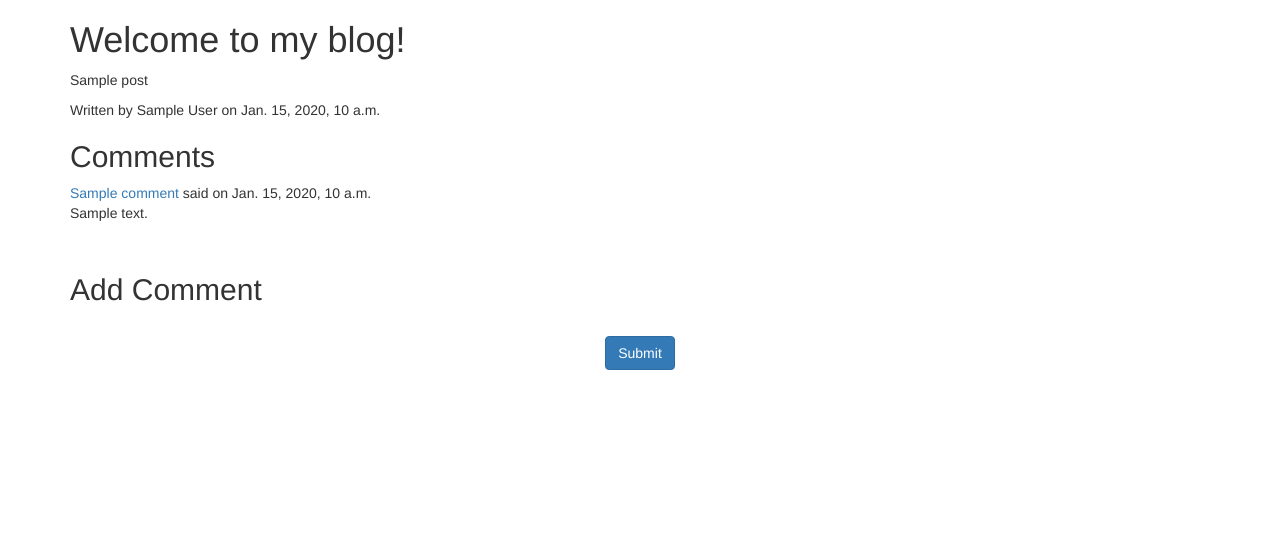
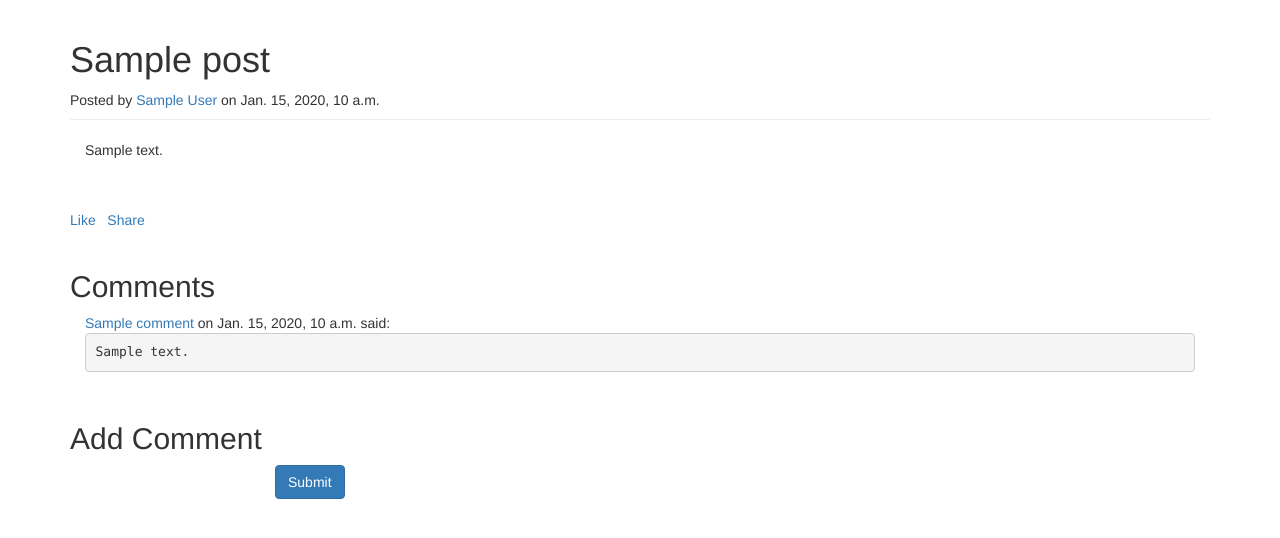
Before and after one commit to triump0870/miniblog, a Django app: template blog/templates/blog/blog_post.html in a window 1280 px wide. Shown: the top 538 px of the page. Run offline with Django 3.2, Linux system fonts and the light colour scheme; the template is opened without the code that fills it: most values are stand-ins (such as "Sample title", 1, 10 or a date in 2020).

Commit message:
Updated with Twitter Bootstrap

```diff
--- a/blog/templates/blog/blog_post.html
+++ b/blog/templates/blog/blog_post.html
@@ -1,44 +1,106 @@
 {% extends "_layouts/base.html" %}
-{%block page_title %}
-{{ post.title }}
-{%endblock%}
-{% block page_content %}
-<div class="content">
-    <p>
-        {{ post.title }}
-    </p>
+{% load blog_extras %}
+{% block post_title %}
+	<div class="page-header">
+		<h1>{{ post.title }}</h1>
         <span>
-        Written by {{ post.author }}  on {{ post.created_at }}
+                Posted by <a href="{{ post.author  }}">{{post.author | title}}</a>  on {{ post.created_at }}
             </span>
 	</div>
+{% endblock %}
 
-{% if post.comment_set.all %}
+{% block page_content %}
+	<div class="container-fluid">
+
+    		<p>
+        		{{ post.content }}
+    		</p>
+
+            <br />
+            <!-- <span> <a href="{{post.
+            "></a></span> -->
+	</div>
+	<br />
+    <div class="">
+        <form action="{% url 'blog:vote' post.id%}" method="post">
+
+        {% csrf_token %}
+        <span>
+        <a  name="like" href="">Like</a>
+        &nbsp;
+        <a href="">Share</a>
+        </span>
+        </form>
+    </div>
+	<br />
+
+    <!-- #Comment Section -->
+	{% if post.comments_set.all %}
+    <div class="container-fluid">
+        <div class="row">
 		  <h2>Comments</h2>
-<div class="comments">
-    {% for comment in post.comment_set.all %}
+        </div>
+    	{% for comment in post.comments_set.all %}
+        <div class="row-fluid">
         	<span>
-            <a href="{{ comment.website }}">{{ comment.name }}</a> said on {{ comment.created_at }}
+            	<a href="{{ comment.website }}">{{ comment.name }}</a> on {{ comment.commented_at }} said:
        			</span>
-        <p>
-            {{ comment.text }}
-        </p>
+        </div>
+        <div class="row-fluid">
+       		<pre>{{ comment.text }}</pre>
     			{% endfor %}
+        </div>
     </div>
 	{% endif %}
 
+    <!-- #Add Comment Section -->
 	<br />
+    <div class="container-fluid">
+        <div class="row">
+	       <h2>Add Comment</h2>
+        </div>
+	    <form roll='form' action="" method="POST" class="form-horizontal" >
+    		{% csrf_token %}
+            {% for field in form %}
+            <fieldset class="form-group">
+                <label class="control-label col-sm-2" for="id_{{ field.name }}">{{ field.label }}:</label>
+                <div class="col-sm-10">
 
-<h2>Add Comment</h2>
+                        {{ field|addcss:"form-control" }}
+                        <p class="help-text">{{ field.help_text }} </p>
 
-<form roll='form' action="" method="POST">
-    {% csrf_token %}
-    <div class="table-responsive">
-    <table class="table">
-        {{ form.as_table }}
-    </table>
                 </div>
-    <div style="text-align:center;">
+            </fieldset>
+            {% endfor %}
+            <!-- <div class="form-group">
+                <label class="control-label col-sm-2" for="name">Name:</label>
+                <div class="col-sm-10">
+                    <input id="name" class="form-control" id="name" placeholder="Enter Name">
+                </div>
+            </div>
+            <div class="form-group">
+                <label class="control-label col-sm-2" for="website">Website:</label>
+                <div class="col-sm-10">
+                    <input type="website" class="form-control" id="website" placeholder="Enter Website">
+                </div>
+            </div>
+    		<div class="form-group">
+    			<label class="control-label col-sm-2" for="email">Email:</label>
+                <div class="col-sm-10">
+                    <input type="email" class="form-control" id="email" placeholder="Enter Email">
+                </div>
+    		</div>
+            <div class="form-group">
+                <label class="control-label col-sm-2" for="text">Comment:</label>
+                <div class="col-sm-10">
+                    <textarea type="text" class="form-control" id="text" placeholder="Enter Your Comment"></textarea>
+                </div>
+            </div> -->
+            <div class="form-group">
+                <div class="col-sm-offset-2 col-sm-10">
                     <button class="btn btn-primary" type="submit" >Submit</button>
                 </div>
+            </div>
 	    </form>
+    </div>
 {% endblock %}
--- a/blog/urls.py
+++ b/blog/urls.py
@@ -5,4 +5,5 @@ urlpatterns = patterns('',
 	url(r"^$",views.PostListView.as_view(), name="list"),
 
 	url(r"^(?P<slug>[\w-]+)/$",view_post, name="detail"),
+	url(r"^(?P<post_id>[0-9]+)/vote/$",views.vote, name='vote'),
 	)
--- a/miniblog/templates/_layouts/base.html
+++ b/miniblog/templates/_layouts/base.html
@@ -2,13 +2,19 @@
 <html>
 	<head>
 		<title>{% block page_title %}{% endblock%}Miniblog</title>
+		<meta name="viewport" content="width=device-width, initial-scale=1">
+		<meta name="viewport" content="width=device-width, initial-scale=1, maximum-scale=1, user-scalable=no">
 		<link rel="stylesheet" type="text/css" href="{{STATIC_URL}}css/bootstrap.min.css">
 		<!-- <link rel="stylesheet" type="text/css" href="{{STATIC_URL}}css/bootstrap-responsive.min.css"> -->
 	</head>
 	<body>
-		<div class="container">
-			<h1>Welcome to my blog!</h1>
-			{% block page_content %}{% endblock %}
-		</div>
+		{% block body_container %}
+			<div class="container">
+				{% block post_title %}
+					<h1>Welcome to my blog!</h1>
+				{% endblock %}
+				{% block page_content %}{% endblock %}
+			</div>
+		{% endblock %}
 	</body>
 </html>
```
Also changed, not shown: blog/forms.py (+10 -0 lines), blog/models.py (+18 -1 lines), blog/views.py (+12 -11 lines), 1 other file. Lines whose indentation alone changed are shown as unchanged.
